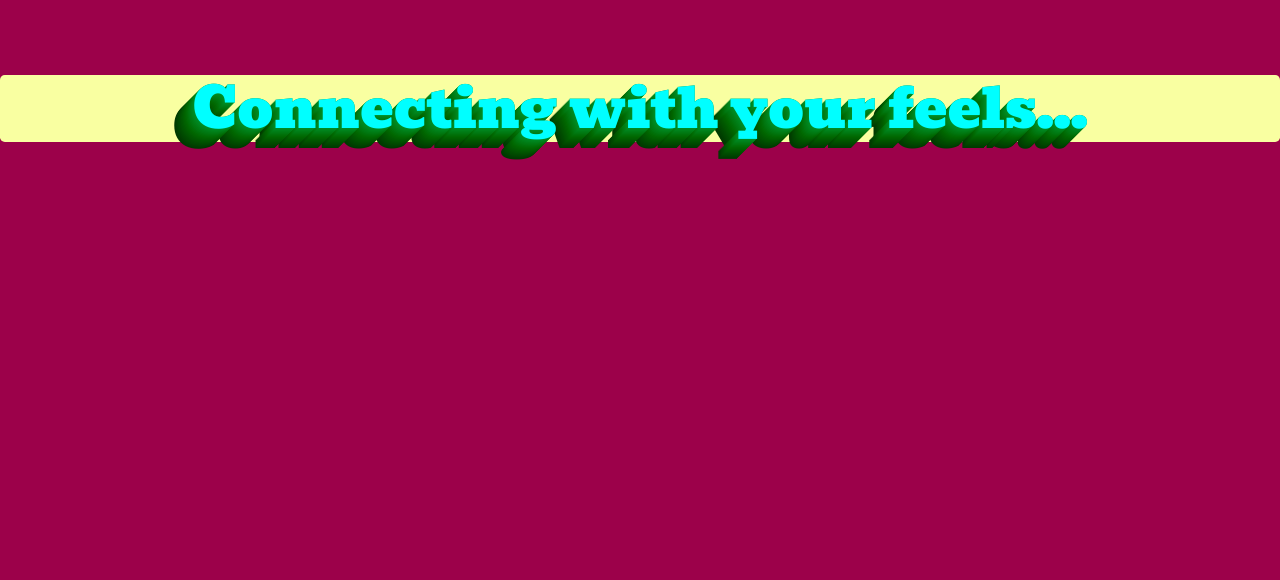
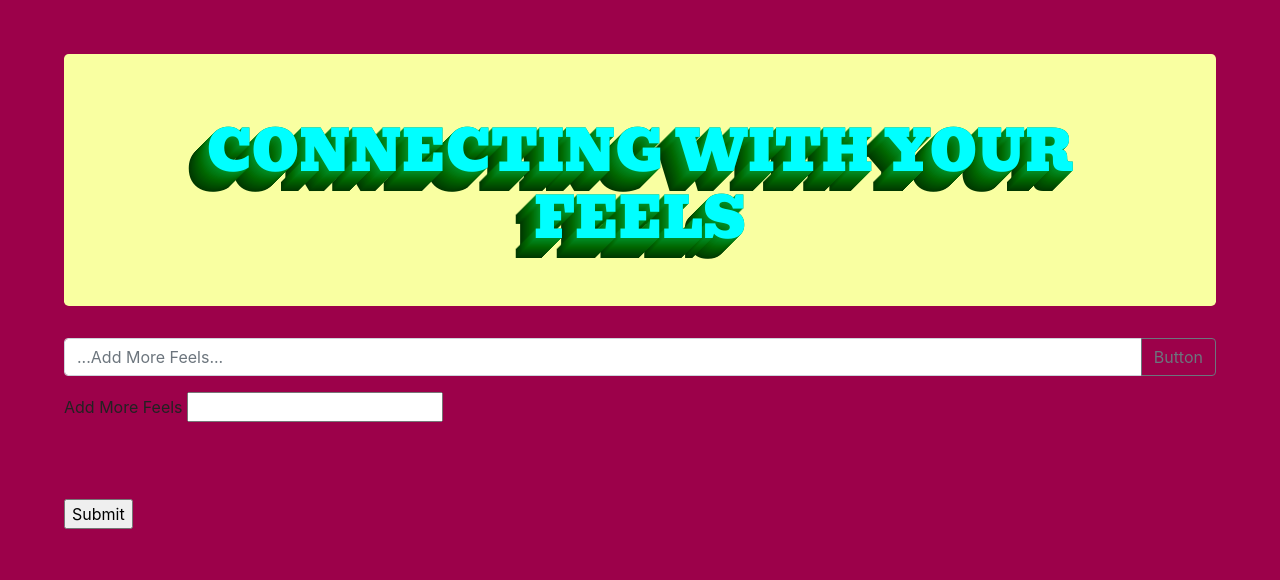
Before and after one commit to redgemini/gifTastic, a plain HTML site: page index.html in a window 1280 px wide. Drawn offline with nearby package versions, Linux system fonts and the light colour scheme.

Commit message:
arrayButtons

```diff
--- a/assets/css/style.css
+++ b/assets/css/style.css
@@ -17,10 +17,10 @@ h1 {
     font-weight: 400;
     line-height: 130px;
     color: aqua;
-    padding: 1px
+
     text-transform: uppercase;
     text-align: center;
-    margin: 75px auto 0;
+    margin: 0px auto 0;
     text-shadow: 0px 0px 0 rgb(-14, 144, 41), -1px 1px 0 rgb(-19, 139, 36), -2px 2px 0 rgb(-23, 135, 32), -3px 3px 0 rgb(-27, 131, 28), -4px 4px 0 rgb(-32, 126, 23), -5px 5px 0 rgb(-36, 122, 19), -6px 6px 0 rgb(-40, 118, 15), -7px 7px 0 rgb(-45, 113, 10), -8px 8px 0 rgb(-49, 109, 6), -9px 9px 0 rgb(-53, 105, 2), -10px 10px 0 rgb(-58, 100, -3), -11px 11px 0 rgb(-62, 96, -7), -12px 12px 0 rgb(-67, 91, -12), -13px 13px 0 rgb(-71, 87, -16), -14px 14px 0 rgb(-75, 83, -20), -15px 15px 0 rgb(-80, 78, -25), -16px 16px 0 rgb(-84, 74, -29), -17px 17px 0 rgb(-88, 70, -33), -18px 18px 0 rgb(-93, 65, -38), -19px 19px 0 rgb(-97, 61, -42), -20px 20px 0 rgb(-101, 57, -46);
 }
 
@@ -82,6 +82,16 @@ a:hover {
 }
 
 .jumbotron {
-    padding: 0;
+    margin-top:-10px;
+    border:.5px;
     background-color:#f9ffa1;
 }
+
+.display-4 {
+    padding:0px;
+    text-align: center;
+    margin-bottom:-10px;
+}
+html{
+    padding:5%;
+}
--- a/assets/javascript/app.js
+++ b/assets/javascript/app.js
@@ -0,0 +1,23 @@
+//Query Function to Load Page
+$(document).ready(function() {
+  console.log("Load Page");
+
+  var emotion = [
+    "anger", "mildness", "love", "enmity", "fear", "confidence", "fear"
+  ];
+
+  //Add buttons and empty buttons area everytime
+  function populateButtons(arrayToUse, classToAdd, areaToAddTo) {
+    $(areaToAddTo).empty();
+
+    //Loop to
+    for (var i = 0; i < arrayToUse.length; i++) {
+      var a = $("<button>");
+      a.addClass(classToAdd);
+      a.attr("data-type", arrayToUse[i]);
+      a.text(arrayToUse[i]);
+      $(areaToAddTo).append(a);
+      console.log(arrayToUse);
+    }
+  }
+});
--- a/index.html
+++ b/index.html
@@ -14,17 +14,45 @@
     <link rel="reset" type="text/css" href="assets/css/reset.css">
     <link rel="stylesheet" type="text/css" href="assets/css/style.css">
 
-    <!--CSS Style Links-->
-    <!--font-->
-    <link rel="stylesheet" type="text/css" href="//fonts.googleapis.com/css?family=Bubblegum+Sans" />
 
-    <title>Hello, world!</title>
+    <!--Title-->
+    <title>gifTastic</title>
 </head>
 
 <body>
+
     <div class="jumbotron">
-    <h1 class="display-4">Connecting with your feels...</h1>
+        <h1 class="display-4">Connecting With Your Feels</h1>
     </div>
+
+    <div class="input-group mb-3">
+        <input type="text" class="form-control" placeholder="...Add More Feels..." aria-label="Recipient's username" aria-describedby="basic-addon2">
+    <div class="input-group-append">
+        <button class="btn btn-outline-secondary" type="button">Button</button>
+    </div>
+    </div>
+
+
+<div id="emotion-buttons">
+
+</div>
+
+
+<form id="emotion-form">
+    <label for="emotion-input">Add More Feels</label>
+    <input type="text" id="emotion-input"> <br>
+    <br>
+<br>
+<br>
+    <input id="add-emotion" type="submit" value="Submit"> <br> <br> <br>
+</form>
+
+
+<div id="emotion">
+
+</div>
+
+
 
     <!-- Optional JavaScript -->
     <!-- jQuery first, then Popper.js, then Bootstrap JS -->
@@ -34,6 +62,10 @@
         crossorigin="anonymous"></script>
     <script src="https://maxcdn.bootstrapcdn.com/bootstrap/4.0.0/js/bootstrap.min.js" integrity="sha384-JZR6Spejh4U02d8jOt6vLEHfe/JQGiRRSQQxSfFWpi1MquVdAyjUar5+76PVCmYl"
         crossorigin="anonymous"></script>
+
+<!--Linking JS-->
+<script src="assets/javascript/app.js"></script>
+
 </body>
 
 </html>
```
